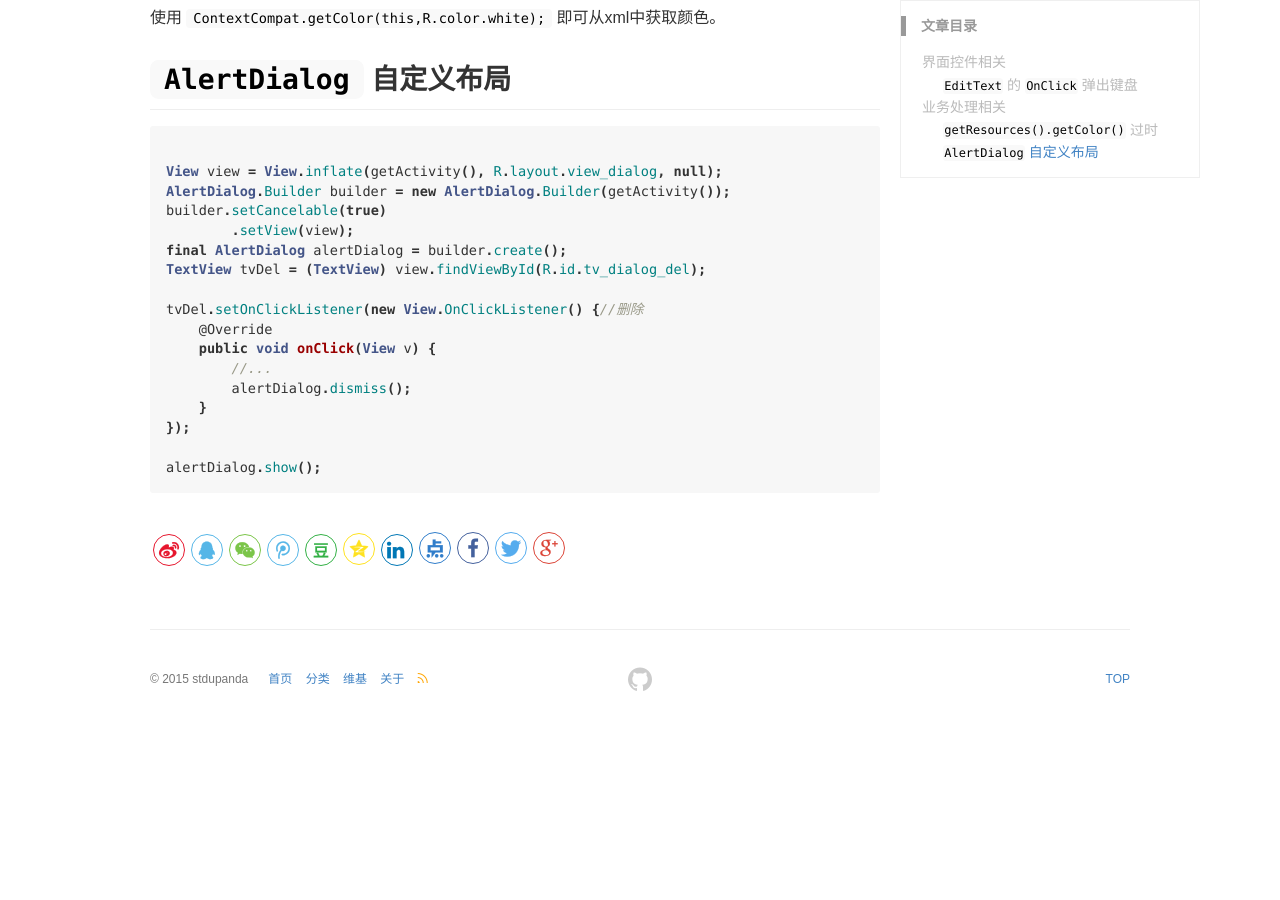
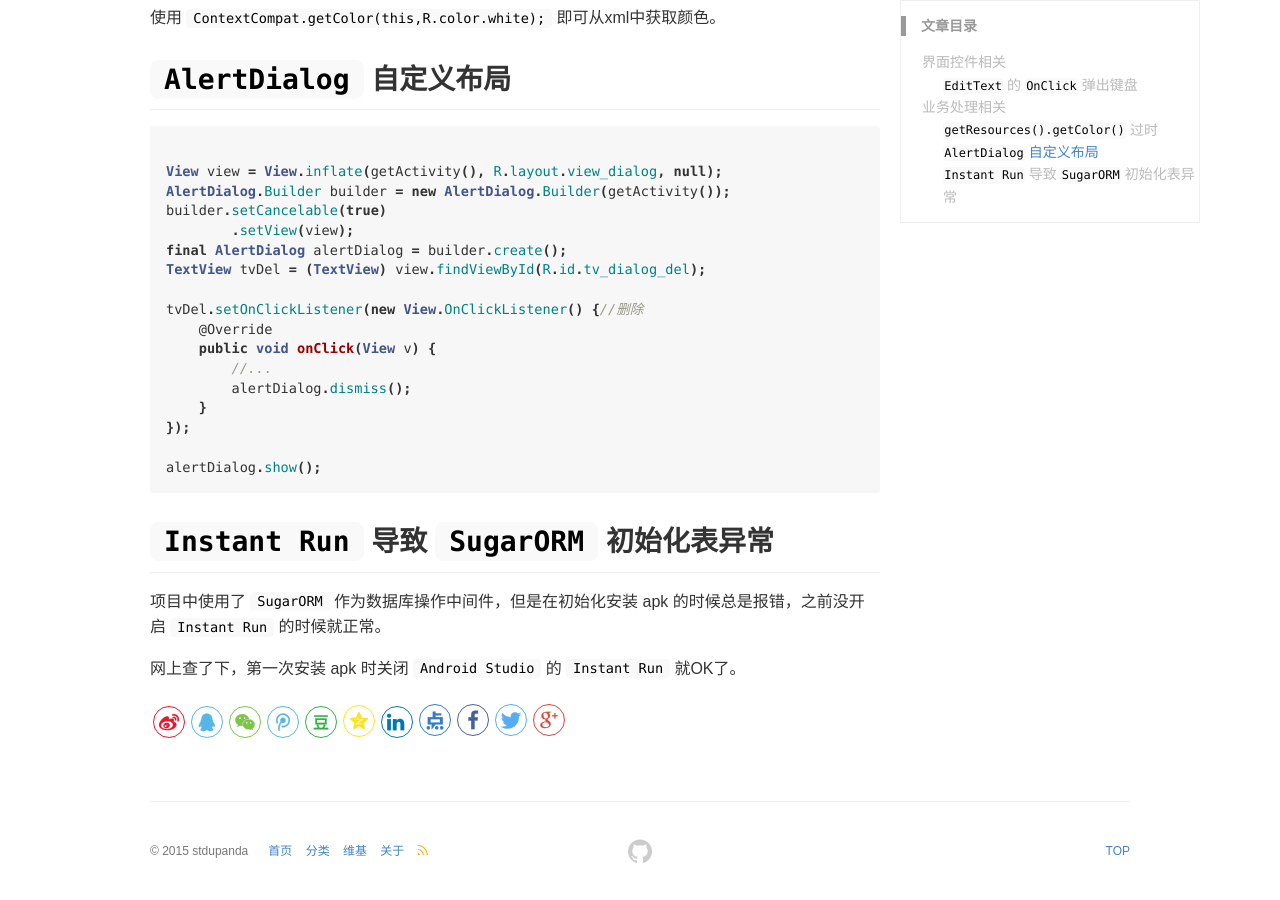
Before and after one commit to stdupanda/stdupanda.github.io, a Jekyll site: the page built from _posts/android/2016-11-17-common-question-answers.md, in a window 1280 px wide and 900 px high, scrolled down 1008 px. Built offline with Jekyll 4.4.1, drawn with Linux system fonts in a browser that asks for light colours; comment, search, counter and statistics services are not loaded; before the commit the page ends 1736 px from its top, so only the background shows below that.

Commit message:
2016-11-20 22:44:09

````diff
--- a/_posts/android/2016-11-17-common-question-answers.md
+++ b/_posts/android/2016-11-17-common-question-answers.md
@@ -59,3 +59,9 @@ tvDel.setOnClickListener(new View.OnClickListener() {//删除
 
 alertDialog.show();
 ```
+
+## `Instant Run` 导致 `SugarORM` 初始化表异常
+
+项目中使用了 `SugarORM` 作为数据库操作中间件，但是在初始化安装 apk 的时候总是报错，之前没开启 `Instant Run` 的时候就正常。
+
+网上查了下，第一次安装 apk 时关闭 `Android Studio` 的 `Instant Run` 就OK了。
````
Also changed, not shown: _posts/2016-10-25-家庭-婚姻.md (+2 -0 lines).
